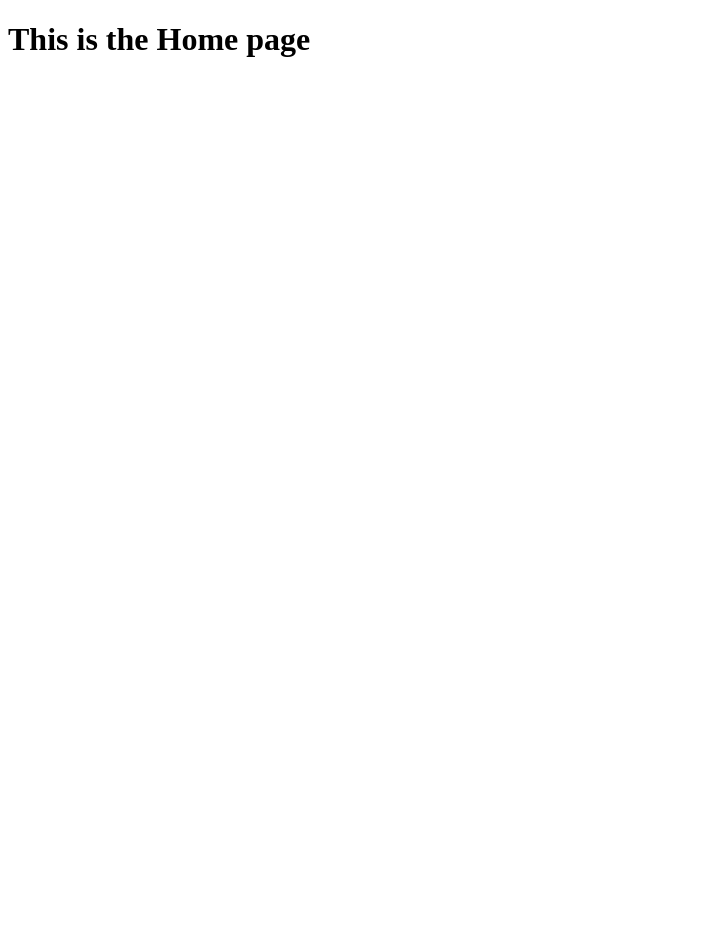
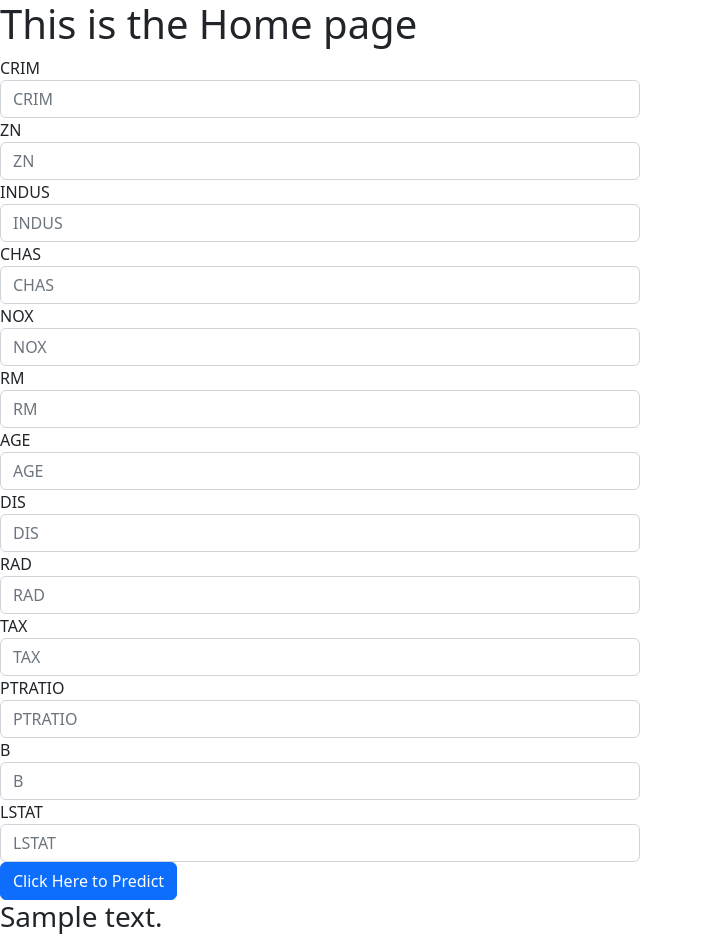
Before and after one commit to KumarSachin987/BostonHousePricing, a Flask app: template templates/home.html in a window 1280 px wide. Shown: the whole page, without its empty margins (0-703 px from the left). Before the commit the page ends 57 px from the top, so only its background shows below. Run offline with Flask 2, Linux system fonts and the light colour scheme; the template is opened without the code that fills it: most values are stand-ins (such as "Sample title", 1, 10 or a date in 2020); parts of the project's set-up code (start-up, migrations or seed data) failed here and were passed over.

Commit message:
commiting with HTML page

```diff
--- a/app.py
+++ b/app.py
@@ -4,6 +4,7 @@ import numpy as np
 import pandas as pd
 app = Flask(__name__)
 regmodel = pickle.load(open('regmodel.pkl','rb'))
+scaler = pickle.load(open('scaling.pkl','rb'))
 
 @app.route('/')
 def home():
@@ -19,5 +20,14 @@ def predict_api():
     print(output[0])
     return jsonify(output[0])
 
+@app.route('/predict',methods=['POST'])
+def predict():
+    data = [float(x) for x in request.form.values()]
+    #test_data = request.form.get("firstname")
+    print('Receiving data',data)
+    final_input = scaler.transform(np.array(data).reshape(1,-1))
+    output = regmodel.predict(final_input)[0]
+    return render_template('home.html',prediction_text = 'The predicted house price is {}'.format(output))
+
 if __name__ == '__main__':
     app.run(debug=True)
--- a/templates/home.html
+++ b/templates/home.html
@@ -1,22 +1,78 @@
-<!DOCTYPE html>
-<!--[if lt IE 7]>      <html class="no-js lt-ie9 lt-ie8 lt-ie7"> <![endif]-->
-<!--[if IE 7]>         <html class="no-js lt-ie9 lt-ie8"> <![endif]-->
-<!--[if IE 8]>         <html class="no-js lt-ie9"> <![endif]-->
-<!--[if gt IE 8]>      <html class="no-js"> <!--<![endif]-->
-<html>
+<!doctype html>
+<html lang="en">
   <head>
     <meta charset="utf-8">
-        <meta http-equiv="X-UA-Compatible" content="IE=edge">
-        <title></title>
-        <meta name="description" content="">
     <meta name="viewport" content="width=device-width, initial-scale=1">
-        <link rel="stylesheet" href="">
+    <title>Bootstrap demo</title>
+    <link href="https://cdn.jsdelivr.net/npm/bootstrap@5.2.1/dist/css/bootstrap.min.css" rel="stylesheet" integrity="sha384-iYQeCzEYFbKjA/T2uDLTpkwGzCiq6soy8tYaI1GyVh/UjpbCx/TYkiZhlZB6+fzT" crossorigin="anonymous">
   </head>
   <body>
-        <!--[if lt IE 7]>
-            <p class="browsehappy">You are using an <strong>outdated</strong> browser. Please <a href="#">upgrade your browser</a> to improve your experience.</p>
-        <![endif]-->
     <h1>This is the Home page</h1>
-        <script src="" async defer></script>
+        <form method="post" action="{{ url_for('predict') }}">
+            <div class="form-row">
+              <div class="form-group col-md-6">
+                <label for="inputEmail4">CRIM</label>
+                <input type="text" class="form-control" id="inputEmail4" placeholder="CRIM" name="crim">
+              </div>
+              <div class="form-group col-md-6">
+                <label for="inputPassword4">ZN</label>
+                <input type="text" class="form-control" id="inputPassword4" placeholder="ZN" name="zn">
+              </div>
+            </div>
+            <div class="form-group col-md-6">
+              <label for="inputAddress">INDUS</label>
+              <input type="text" class="form-control" id="inputAddress" placeholder="INDUS" name="indus">
+            </div>
+            <div class="form-group col-md-6">
+              <label for="inputAddress2">CHAS</label>
+              <input type="text" class="form-control" id="inputAddress2" placeholder="CHAS" name="chas">
+            </div>
+            <div class="form-row">
+              <div class="form-group col-md-6">
+                <label for="inputCity">NOX</label>
+                <input type="text" class="form-control" id="inputCity" placeholder="NOX" name="nox">
+              </div>
+              <div class="form-group col-md-6">
+                <label for="inputState">RM</label>
+                <input type="text" class="form-control" id="inputAddress2" placeholder="RM" name="rm">
+              </div>
+              <div class="form-group col-md-6">
+                <label for="inputZip">AGE</label>
+                <input type="text" class="form-control" id="inputZip" placeholder="AGE" name="age">
+              </div>
+            </div>
+            <div class="form-row">
+                <div class="form-group col-md-6">
+                  <label for="inputEmail4">DIS</label>
+                  <input type="text" class="form-control" id="inputEmail4" placeholder="DIS" name="dis">
+                </div>
+                <div class="form-group col-md-6">
+                  <label for="inputPassword4">RAD</label>
+                  <input type="text" class="form-control" id="inputPassword4" placeholder="RAD" name="rad">
+                </div>
+              </div>
+              <div class="form-group col-md-6">
+                <label for="inputAddress">TAX</label>
+                <input type="text" class="form-control" id="inputAddress" placeholder="TAX" name="tax">
+              </div>
+              <div class="form-group col-md-6">
+                <label for="inputAddress2">PTRATIO</label>
+                <input type="text" class="form-control" id="inputAddress2" placeholder="PTRATIO" name="ptratio">
+              </div>
+              <div class="form-row">
+                <div class="form-group col-md-6">
+                  <label for="inputCity">B</label>
+                  <input type="text" class="form-control" id="inputCity" placeholder="B" name="b">
+                </div>
+                <div class="form-group col-md-6">
+                  <label for="inputState">LSTAT</label>
+                  <input type="text" class="form-control" id="inputAddress2" placeholder="LSTAT" name="lstat">
+                </div>
+              </div>
+            <input type="submit" class="btn btn-primary" value="Click Here to Predict">
+          </form>
+
+          <h3>{{prediction_text}}</h3>
+    <script src="https://cdn.jsdelivr.net/npm/bootstrap@5.2.1/dist/js/bootstrap.bundle.min.js" integrity="sha384-u1OknCvxWvY5kfmNBILK2hRnQC3Pr17a+RTT6rIHI7NnikvbZlHgTPOOmMi466C8" crossorigin="anonymous"></script>
   </body>
 </html>
```
Also changed, not shown: 3 other files. Lines whose indentation alone changed are shown as unchanged.
